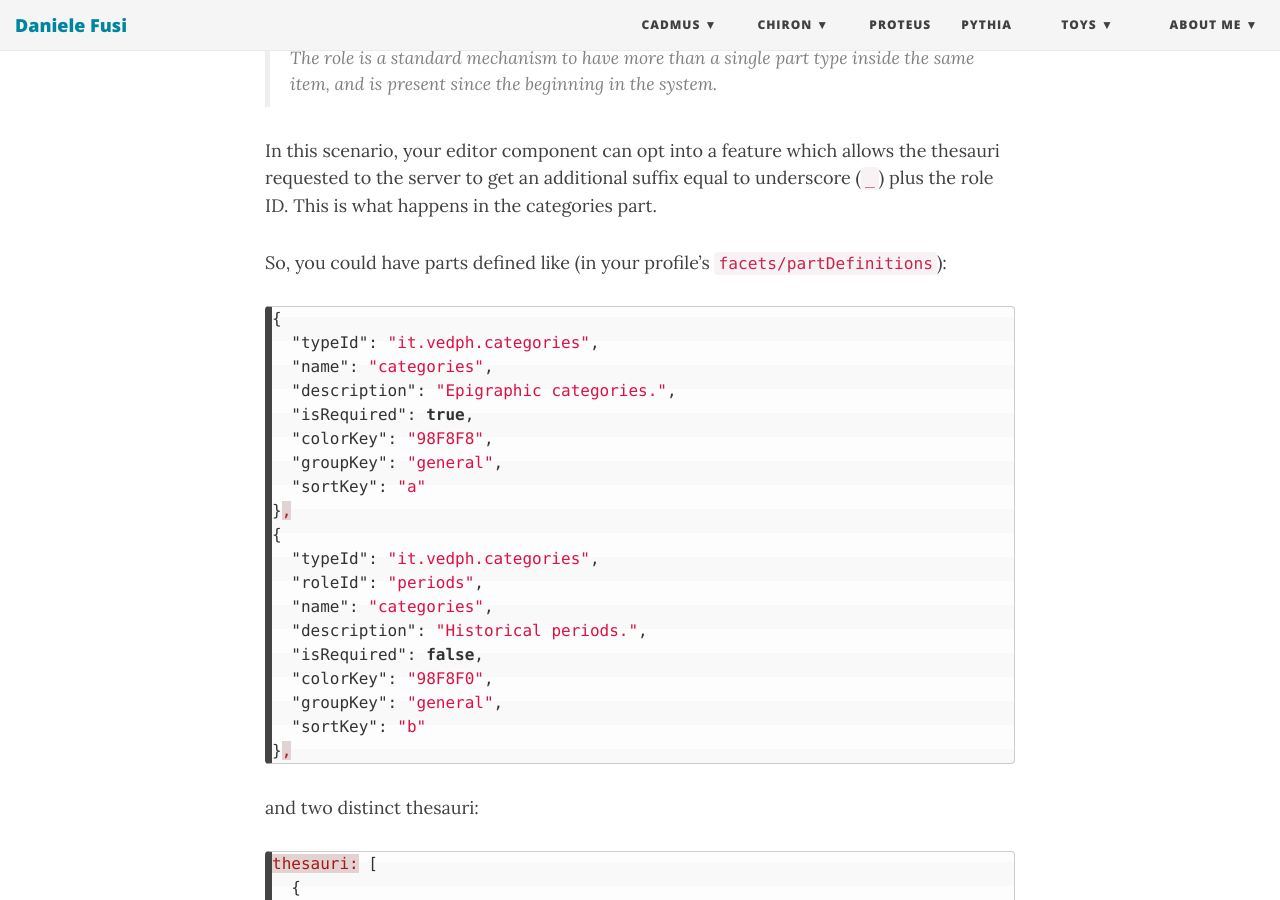
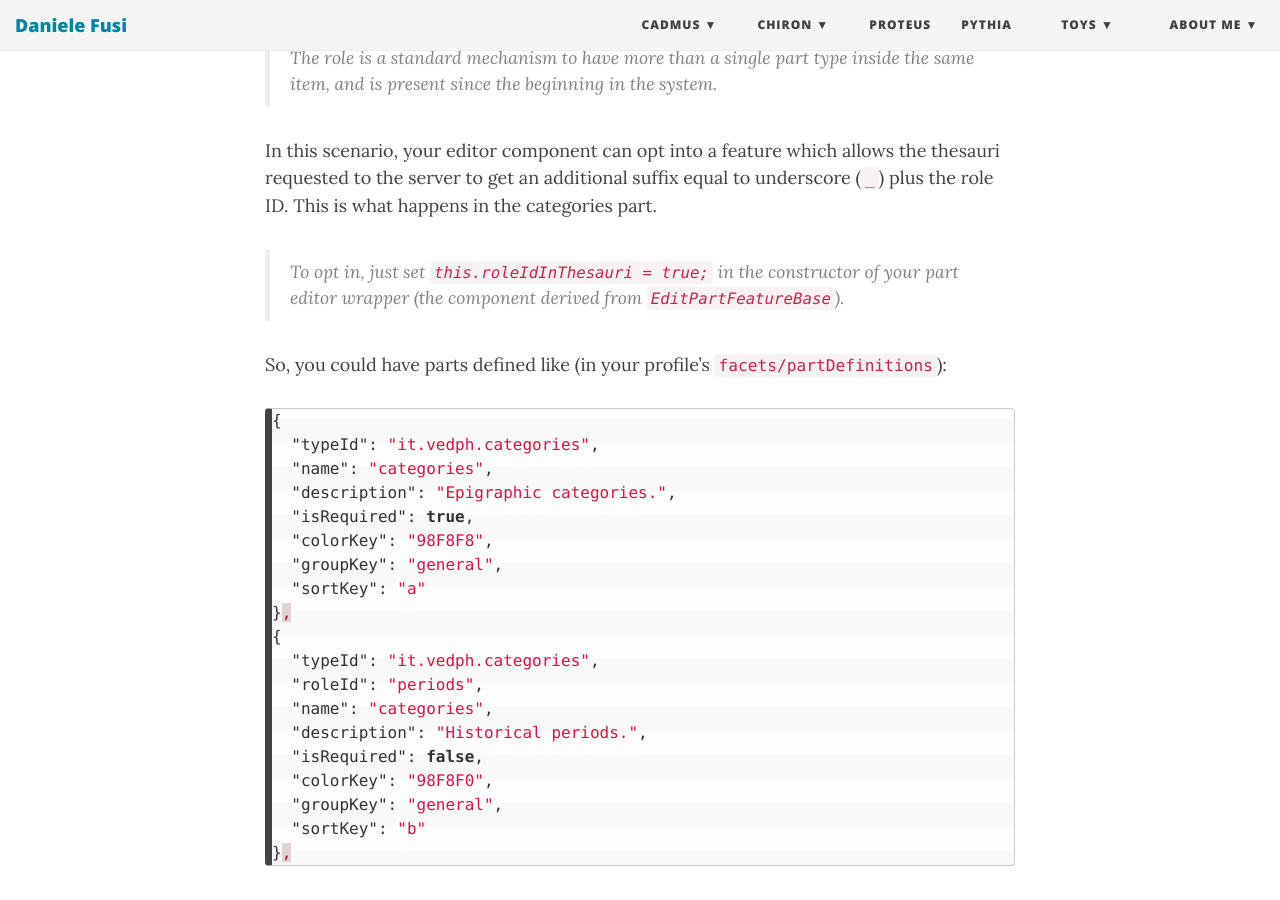
Before and after one commit to Myrmex/overview, a Jekyll site: the page built from cadmus/dev/concepts/thesauri.md, in a window 1280 px wide and 900 px high, scrolled down 2372 px. Built offline with Jekyll 4.4.1, drawn with Linux system fonts in a browser that asks for light colours; nearby versions of some CDN libraries.

Commit message:
Update thesauri.md

```diff
--- a/cadmus/dev/concepts/thesauri.md
+++ b/cadmus/dev/concepts/thesauri.md
@@ -45,6 +45,8 @@ To this end, the newly added categories part will get a _role_, which distinguis
 >The role is a standard mechanism to have more than a single part type inside the same item, and is present since the beginning in the system.
 
 In this scenario, your editor component can opt into a feature which allows the thesauri requested to the server to get an additional suffix equal to underscore (`_`) plus the role ID. This is what happens in the categories part.
+
+>To opt in, just set `this.roleIdInThesauri = true;` in the constructor of your part editor wrapper (the component derived from `EditPartFeatureBase`).
 
 So, you could have parts defined like (in your profile's `facets/partDefinitions`):
 
```
